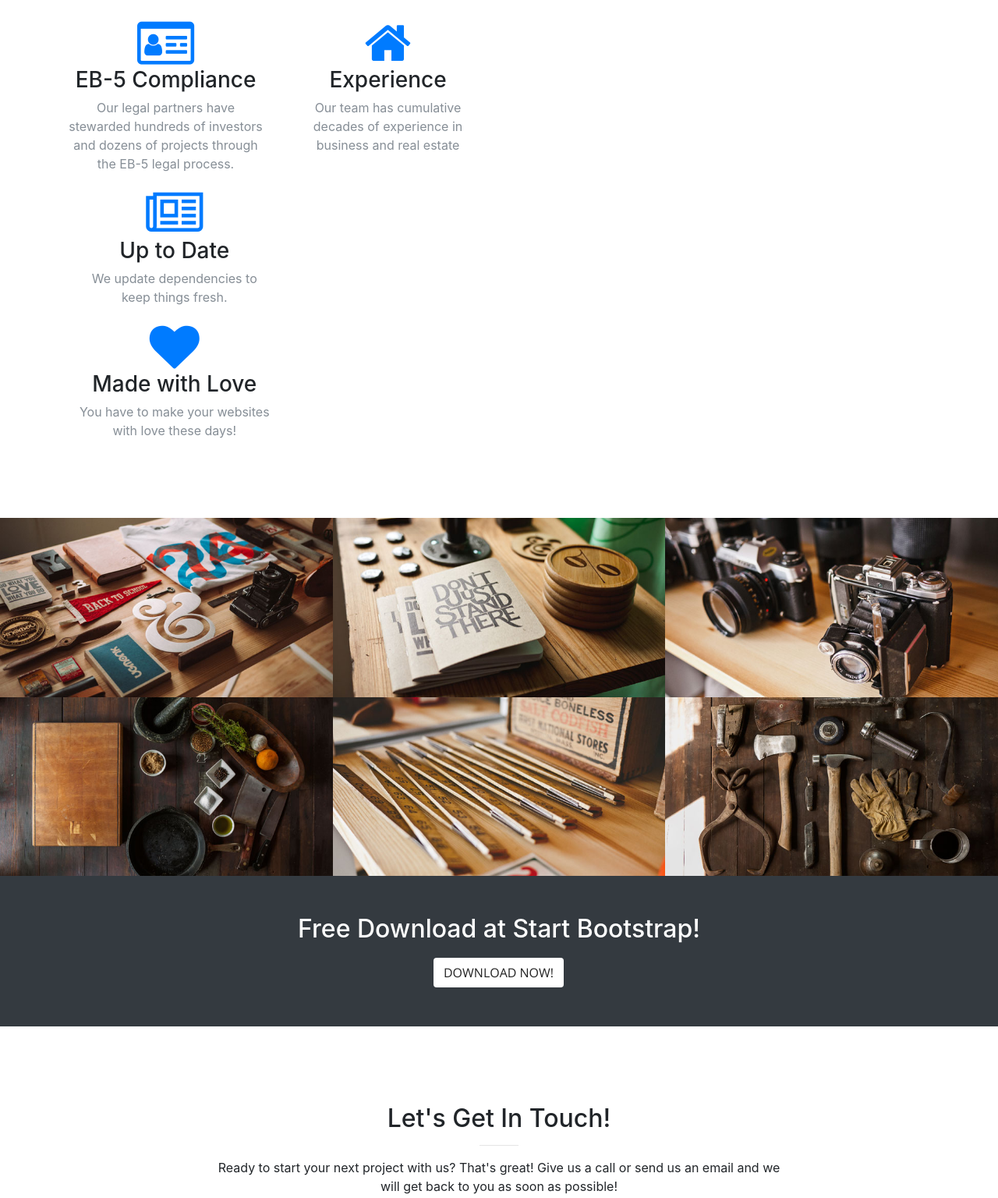
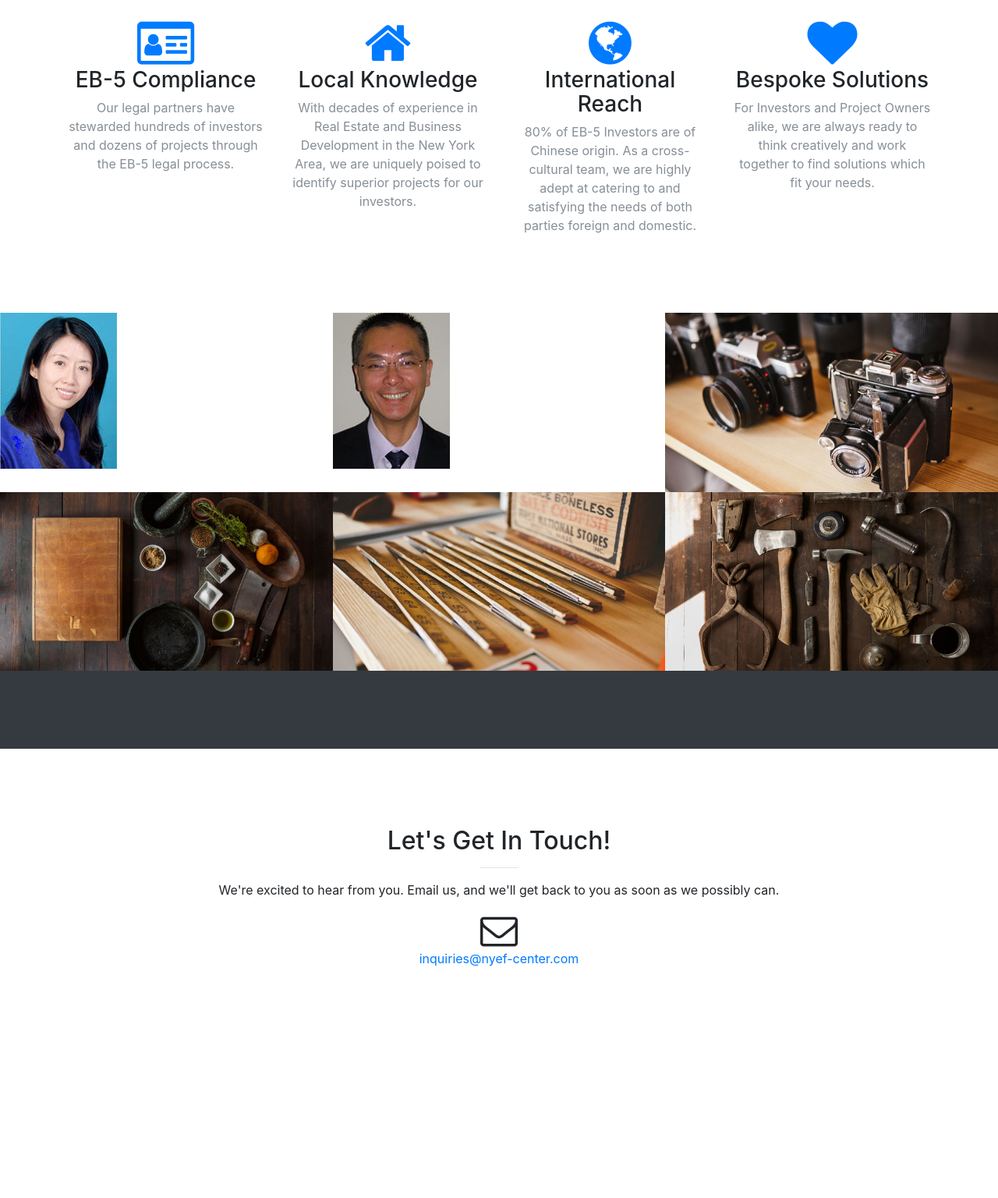
Before and after one commit to MichaelZC/nyef, a website with bundled scripts: page index.html in a window 1280 px wide. Shown: the part 1297-2833 px from the top of the page at 78% size. After the commit the page ends 2654 px from the top, so only its background shows below. Built offline with nearby package versions, Linux system fonts and the light colour scheme.

Commit message:
more details for nyef

```diff
--- a/index.html
+++ b/index.html
@@ -100,24 +100,24 @@
           <div class="col-lg-3 col-md-6 text-center">
             <div class="service-box"></div>
               <i class="fa fa-4x fa-home text-primary sr-icons"></i>
-              <h3>Experience</h3>
-              <p class="text-muted">Our team has cumulative decades of experience in business and real estate</p>
+              <h3>Local Knowledge</h3>
+              <p class="text-muted">With decades of experience in Real Estate and Business Development in the New York Area, we are uniquely poised to identify superior projects for our investors.</p>
             </div>
-          </div>
           <div class="col-lg-3 col-md-6 text-center">
             <div class="service-box">
-              <i class="fa fa-4x fa-newspaper-o text-primary sr-icons"></i>
-              <h3>Up to Date</h3>
-              <p class="text-muted">We update dependencies to keep things fresh.</p>
+              <i class="fa fa-4x fa-globe text-primary sr-icons"></i>
+              <h3>International Reach</h3>
+              <p class="text-muted">80% of EB-5 Investors are of Chinese origin. As a cross-cultural team, we are highly adept at catering to and satisfying the needs of both parties foreign and domestic.</p>
             </div>
           </div>
           <div class="col-lg-3 col-md-6 text-center">
             <div class="service-box">
               <i class="fa fa-4x fa-heart text-primary sr-icons"></i>
-              <h3>Made with Love</h3>
-              <p class="text-muted">You have to make your websites with love these days!</p>
+              <h3>Bespoke Solutions</h3>
+              <p class="text-muted">For Investors and Project Owners alike, we are always ready to think creatively and work together to find solutions which fit your needs.</p>
             </div>
           </div>
+        </div>
         </div>
       </div>
     </section>
@@ -126,30 +126,30 @@
       <div class="container-fluid">
         <div class="row no-gutter popup-gallery">
           <div class="col-lg-4 col-sm-6">
-            <a class="portfolio-box" href="img/portfolio/fullsize/1.jpg">
-              <img class="img-fluid" src="img/portfolio/thumbnails/1.jpg" alt="">
+            <a class="portfolio-box" href="img/portfolio/fullsize/ting.jpg">
+              <img class="img-fluid" src="img/portfolio/thumbnails/ting.jpg" alt="">
               <div class="portfolio-box-caption">
                 <div class="portfolio-box-caption-content">
                   <div class="project-category text-faded">
-                    Category
+                    Ting Geng
                   </div>
                   <div class="project-name">
-                    Project Name
+                    Immigration Attorney
                   </div>
                 </div>
               </div>
             </a>
           </div>
           <div class="col-lg-4 col-sm-6">
-            <a class="portfolio-box" href="img/portfolio/fullsize/2.jpg">
-              <img class="img-fluid" src="img/portfolio/thumbnails/2.jpg" alt="">
+            <a class="portfolio-box" href="img/portfolio/fullsize/leo.jpg">
+              <img class="img-fluid" src="img/portfolio/thumbnails/leo.jpg" alt="">
               <div class="portfolio-box-caption">
                 <div class="portfolio-box-caption-content">
                   <div class="project-category text-faded">
-                    Category
+                    Fuqiang Zhang
                   </div>
                   <div class="project-name">
-                    Project Name
+                    Real Estate Attorney
                   </div>
                 </div>
               </div>
@@ -220,10 +220,10 @@
     </section>
 
     <div class="call-to-action bg-dark">
-      <div class="container text-center">
-        <h2>Free Download at Start Bootstrap!</h2>
-        <a class="btn btn-default btn-xl sr-button" href="http://startbootstrap.com/template-overviews/creative/">Download Now!</a>
-      </div>
+      <!-- <div class="container text-center"> -->
+        <!-- <h2>Free Download at Start Bootstrap!</h2> -->
+        <!-- <a class="btn btn-default btn-xl sr-button" href="http://startbootstrap.com/template-overviews/creative/">Download Now!</a> -->
+      <!-- </div> -->
     </div>
 
     <section id="contact">
@@ -232,7 +232,7 @@
           <div class="col-lg-8 mx-auto text-center">
             <h2 class="section-heading">Let's Get In Touch!</h2>
             <hr class="primary">
-            <p>Ready to start your next project with us? That's great! Give us a call or send us an email and we will get back to you as soon as possible!</p>
+            <p>We're excited to hear from you. Email us, and we'll get back to you as soon as we possibly can.</p>
           </div>
         </div>
         <div class="row">
```
Also changed, not shown: img/portfolio/fullsize/leo.jpg (added), img/portfolio/fullsize/ting.jpg (added), img/portfolio/thumbnails/leo.jpg (added), img/portfolio/thumbnails/ting.jpg (added).
